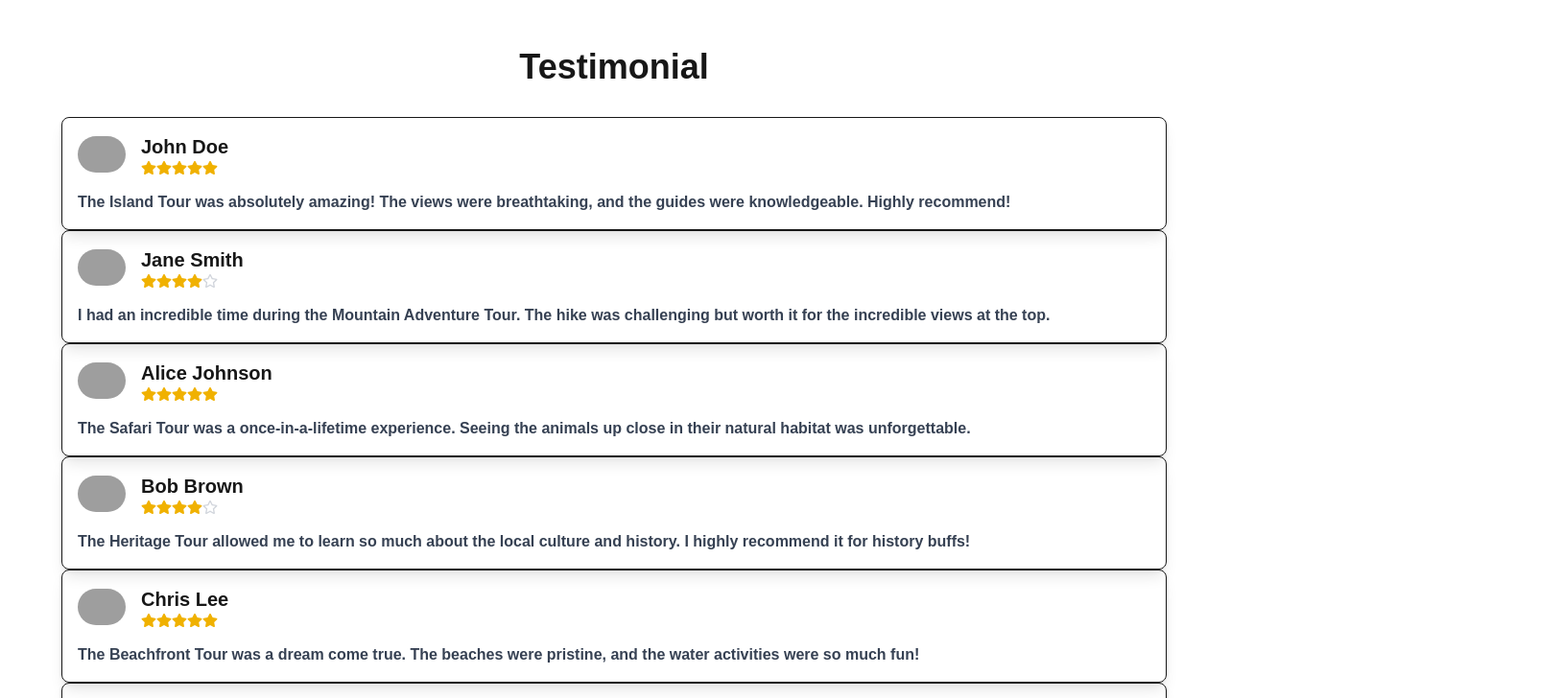
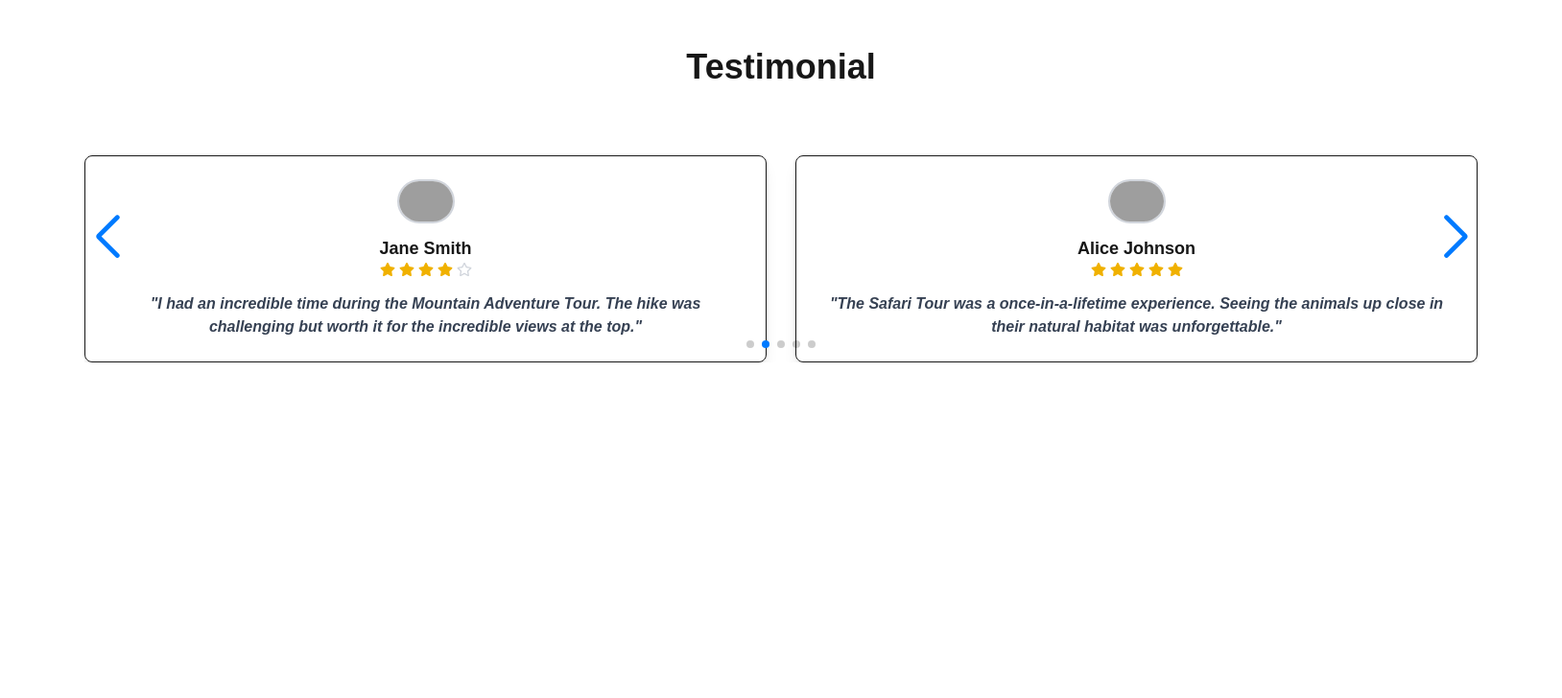
Before and after one commit to muhammadtamimofficial/Horizonlinetours-frontend, a Next.js app: page / in a window 1280 px wide. Shown: the part 2600-3328 px from the top of the page at 96% size, 1628 px wide, since content can reach past the window. After the commit the page ends 3018 px from the top, so only its background shows below. Built offline with nearby package versions, Linux system fonts and the light colour scheme; data requests are answered from the project's data file; grey boxes are pictures that could not be loaded.

Commit message:
testimonial slider making finished

```diff
--- a/package.json
+++ b/package.json
@@ -16,7 +16,8 @@
     "next-videos": "^1.4.1",
     "react": "18.2.0",
     "react-dom": "18.2.0",
-    "react-icons": "^5.5.0"
+    "react-icons": "^5.5.0",
+    "swiper": "^11.2.5"
   },
   "devDependencies": {
     "@eslint/eslintrc": "^3",
--- a/src/components/HomePageComponents/TestimonialSlider/TestimonialSlider.tsx
+++ b/src/components/HomePageComponents/TestimonialSlider/TestimonialSlider.tsx
@@ -1,6 +1,15 @@
+"use client";
+
 import TestimonialCard from "@/components/cards/TestimonialCard";
 import { Testimonial } from "@/types/testimonialType";
 import React from "react";
+import { Swiper, SwiperSlide } from "swiper/react";
+import { Navigation, Pagination, Autoplay } from "swiper/modules";
+
+// Import Swiper styles
+import "swiper/css";
+import "swiper/css/navigation";
+import "swiper/css/pagination";
 
 interface TestimonialSliderProps {
   testimonials: Testimonial[];
@@ -10,13 +19,33 @@ const TestimonialSlider: React.FC<TestimonialSliderProps> = ({
   testimonials,
 }) => {
   return (
-    <div>
-      {testimonials &&
-        testimonials.map((testimonial: Testimonial) => {
-          return (
-            <TestimonialCard key={testimonial.id} testimonial={testimonial} />
-          );
-        })}
+    <div className="relative w-[500px] md:w-[700px] lg:w-[1500px] mx-auto px-6 py-10">
+      <Swiper
+        modules={[Navigation, Pagination, Autoplay]}
+        spaceBetween={30}
+        slidesPerView={1} // Default for mobile
+        breakpoints={{
+          768: { slidesPerView: 1 },
+          1024: { slidesPerView: 2 }, // Show 2 slides on large screens (matches image)
+        }}
+        navigation={{
+          prevEl: ".swiper-button-prev",
+          nextEl: ".swiper-button-next",
+        }}
+        pagination={{ clickable: true }}
+        autoplay={{ delay: 4000, disableOnInteraction: false }}
+        className="relative"
+      >
+        {testimonials.map((testimonial) => (
+          <SwiperSlide key={testimonial.id} className="flex justify-center">
+            <TestimonialCard testimonial={testimonial} />
+          </SwiperSlide>
+        ))}
+
+        {/* Custom Navigation Buttons */}
+        <div className="swiper-button-prev absolute left-0 top-1/2 -translate-y-1/2 cursor-pointer"></div>
+        <div className="swiper-button-next absolute right-0 top-1/2 -translate-y-1/2 cursor-pointer"></div>
+      </Swiper>
     </div>
   );
 };
--- a/src/components/cards/TestimonialCard.tsx
+++ b/src/components/cards/TestimonialCard.tsx
@@ -1,7 +1,7 @@
 import { Testimonial } from "@/types/testimonialType";
 import Image from "next/image";
 import React from "react";
-import { FaStar, FaRegStar } from "react-icons/fa"; // Import the star icons from react-icons
+import { FaStar, FaRegStar } from "react-icons/fa";
 
 interface TestimonialCardProps {
   testimonial: Testimonial;
@@ -10,42 +10,21 @@ interface TestimonialCardProps {
 const TestimonialCard: React.FC<TestimonialCardProps> = ({ testimonial }) => {
   const { name, message, image, rating } = testimonial;
 
-  // Render stars based on rating
+  // Generate star ratings
   const renderStars = (rating: number) => {
-    const stars = [];
-    for (let i = 0; i < 5; i++) {
-      stars.push(
-        <span key={i}>
-          {i < rating ? (
-            <FaStar className="text-yellow-500" /> // Filled star
-          ) : (
-            <FaRegStar className="text-gray-300" /> // Empty star
-          )}
-        </span>
-      );
-    }
-    return stars;
+    return Array.from({ length: 5 }).map((_, i) =>
+      i < rating ? <FaStar key={i} className="text-yellow-500" /> : <FaRegStar key={i} className="text-gray-300" />
+    );
   };
 
   return (
-    <div className="border p-4 rounded-lg shadow-lg">
-      <div className="flex items-center mb-4">
-        <Image
-          height={50}
-          width={50}
-          src={image}
-          alt={`Image of ${name}`}
-          className="rounded-full"
-        />
-        <div className="ml-4">
-          <h2 className="text-xl font-semibold">{name}</h2>
-          <div className="flex">{renderStars(rating)}</div>{" "}
-          {/* Display stars */}
-        </div>
+    <div className="border p-6 rounded-lg shadow-lg bg-white text-center">
+      <div className="flex flex-col items-center">
+        <Image height={60} width={60} src={image} alt={name} className="rounded-full border-2 border-gray-300" />
+        <h2 className="mt-3 text-lg font-semibold">{name}</h2>
+        <div className="flex justify-center space-x-1">{renderStars(rating)}</div>
       </div>
-      <div>
-        <p className="text-gray-700">{message}</p>
-      </div>
+      <p className="mt-4 text-gray-700 italic">"{message}"</p>
     </div>
   );
 };
```
Also changed, not shown: 1 other file (tests, documents, lock files or other folders).
